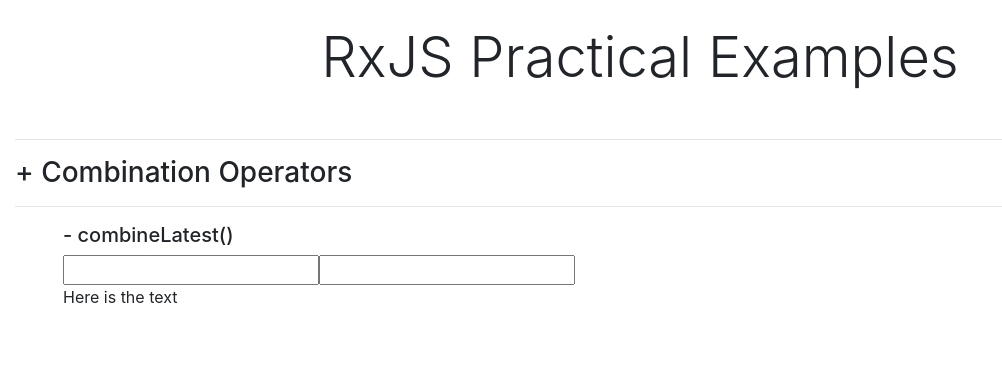
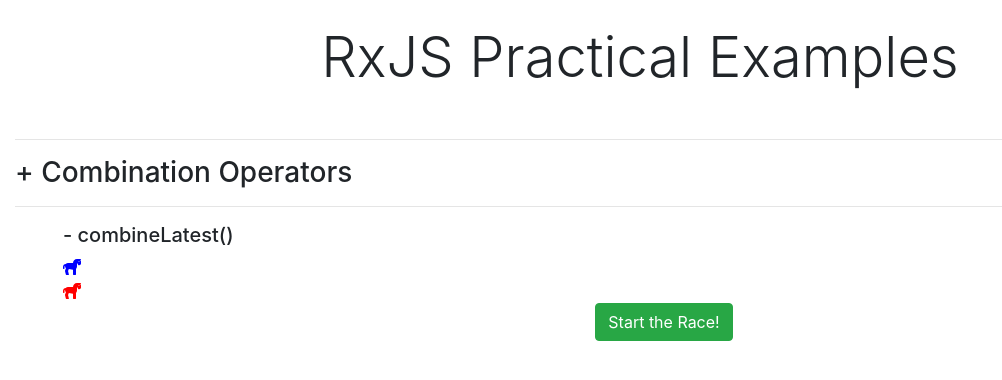
Before and after one commit to finleywilliamsonV/rxjs-practical-examples, an Angular app: page /home in a window 1280 px wide. Shown: the top 380 px of the page, without its empty margins (0-1002 px from the left). Built offline with nearby package versions, Linux system fonts and the light colour scheme.

Commit message:
Add basic horse race

```diff
--- a/package.json
+++ b/package.json
@@ -20,6 +20,11 @@
     "@angular/platform-browser": "~12.2.0",
     "@angular/platform-browser-dynamic": "~12.2.0",
     "@angular/router": "~12.2.0",
+    "@fortawesome/angular-fontawesome": "^0.9.0",
+    "@fortawesome/fontawesome-svg-core": "^1.2.35",
+    "@fortawesome/free-brands-svg-icons": "^5.15.3",
+    "@fortawesome/free-regular-svg-icons": "^5.15.3",
+    "@fortawesome/free-solid-svg-icons": "^5.15.3",
     "@ng-bootstrap/ng-bootstrap": "^10.0.0",
     "bootstrap": "^4.5.0",
     "rxjs": "~6.6.0",
--- a/src/app/app.module.ts
+++ b/src/app/app.module.ts
@@ -5,7 +5,8 @@
 import { AppRoutingModule } from './app-routing.module'
 import { AppComponent } from './app.component'
 import { HomeComponent } from './components/home/home.component'
-import { CombineLatestComponent } from './components/operators/combine-latest/combine-latest.component'
+import { CombineLatestComponent } from './components/operators/combine-latest/combine-latest.component';
+import { FontAwesomeModule } from '@fortawesome/angular-fontawesome'
 
 @NgModule({
     declarations: [
@@ -16,7 +17,8 @@
     imports: [
         BrowserModule,
         AppRoutingModule,
-        NgbModule
+        NgbModule,
+        FontAwesomeModule
     ],
     providers: [],
     bootstrap: [AppComponent],
--- a/src/app/components/operators/combine-latest/combine-latest.component.html
+++ b/src/app/components/operators/combine-latest/combine-latest.component.html
@@ -1,12 +1,27 @@
 <div class="row">
-    <div class="col">
-        <input type="text">
-        <input type="text">
+
+    <!-- blue horse -->
+    <div class="col-12">
+        <fa-icon
+            class="blue horseIcon"
+            [style.left]="bluePosition + '%'"
+            [icon]="faHorse"></fa-icon>
+    </div>
+
+    <!-- red horse -->
+    <div class="col-12">
+        <fa-icon
+            class="red horseIcon"
+            [style.left]="redPosition + '%'"
+            [icon]="faHorse"></fa-icon>
     </div>
 </div>
 
 <div class="row">
-    <div class="col">
-        <p>Here is the text</p>
+    <div class="col text-center">
+        <button class="btn btn-success"
+        (click)="startRace()">
+            Start the Race!
+        </button>
     </div>
 </div>
--- a/src/app/components/operators/combine-latest/combine-latest.component.scss
+++ b/src/app/components/operators/combine-latest/combine-latest.component.scss
@@ -0,0 +1,11 @@
+.horseIcon {
+    position: relative;
+}
+
+.blue {
+    color: blue
+}
+
+.red {
+    color: red
+}
--- a/src/app/components/operators/combine-latest/combine-latest.component.ts
+++ b/src/app/components/operators/combine-latest/combine-latest.component.ts
@@ -1,15 +1,102 @@
 import { Component, OnInit } from '@angular/core'
+import { faHorse, IconDefinition } from '@fortawesome/free-solid-svg-icons'
+import { interval, of, zip } from 'rxjs'
+import {
+    delay, tap, map, take
+} from 'rxjs/operators'
+
+interface HorseIconData {
+    position: number
+    color: string
+}
+
+const MAX_PERCENTAGE: number = 80
 
 @Component({
     selector: 'app-combine-latest',
     templateUrl: './combine-latest.component.html',
     styleUrls: ['./combine-latest.component.scss'],
 })
-export class CombineLatestComponent implements OnInit {
+export class CombineLatestComponent {
 
-    constructor() { }
+    public faHorse: IconDefinition = faHorse
 
-    ngOnInit(): void {
+    public blueHorse: HorseIconData = {
+        position: 0,
+        color: 'red',
     }
 
+    public redHorse: HorseIconData = {
+        position: 0,
+        color: 'red',
+    }
+
+    private bluePositionArray: number[]
+    private redPositionArray: number[]
+
+    public bluePosition: number
+    public redPosition: number
+
+    constructor() {
+        this.bluePositionArray = CombineLatestComponent.generatePositionArray()
+        this.redPositionArray = CombineLatestComponent.generatePositionArray()
+
+        this.bluePosition = 0
+        this.redPosition = 0
+    }
+
+    startRace(): void {
+
+        const bluePositions$ = zip(
+            of(...this.bluePositionArray),
+            interval(500)
+        ).pipe(
+            map((zippedVals: [number, number]) => zippedVals[0]),
+            tap((bluePos) => {
+                this.bluePosition = bluePos
+                console.log(`blue: ${bluePos}`)
+            })
+        ).subscribe()
+
+        const redPositions$ = zip(
+            of(...this.redPositionArray),
+            interval(500)
+        ).pipe(
+            map((zippedVals: [number, number]) => zippedVals[0]),
+            tap((redPos) => {
+                this.redPosition = redPos
+                console.log(`red: ${redPos}`)
+            })
+        ).subscribe()
+    }
+
+    /**
+     * Generates an array of positions moving from (1-100)
+     * @returns position array
+     */
+    private static generatePositionArray(): number[] {
+
+        let sanityBreak: number = 100
+
+        const positionArray: number[] = []
+
+        let percentageRemaining: number = MAX_PERCENTAGE
+        const maxStep: number = 10
+
+        let currentPosition: number = 0
+
+        while (percentageRemaining > 0 && --sanityBreak > 0) {
+            const nextStep: number = Math.floor(Math.random() * maxStep) + 1
+            currentPosition += nextStep
+            if (currentPosition > MAX_PERCENTAGE) {
+                currentPosition = MAX_PERCENTAGE
+            }
+            positionArray.push(currentPosition)
+            percentageRemaining -= nextStep
+        }
+
+        console.log('positionArray:', positionArray)
+
+        return positionArray
+    }
 }
```
Also changed, not shown: 1 other file (tests, documents, lock files or other folders).
